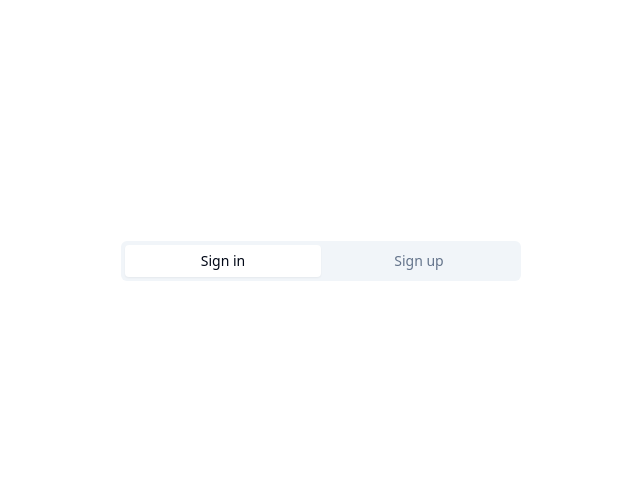
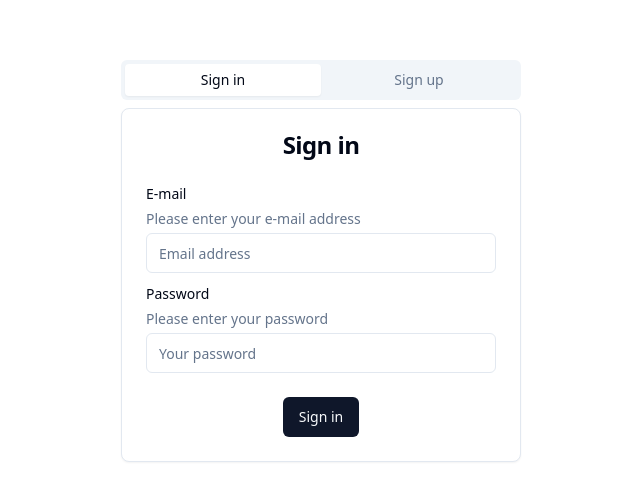
Before and after one commit to scla-sagauniv/hazimetenoosa, a React (Vite) app: page / in a window 1280 px wide. Shown: the part 139-640 px from the top of the page, without its empty margins (319-959 px from the left). Built offline with nearby package versions, Linux system fonts and the light colour scheme.

Commit message:
サインインタブの作成

```diff
--- a/src/pages/Auth.tsx
+++ b/src/pages/Auth.tsx
@@ -24,30 +24,33 @@ export const Auth = () => {
         <TabsTrigger value="signin">Sign in</TabsTrigger>
         <TabsTrigger value="signup">Sign up</TabsTrigger>
       </TabsList>
-      <TabsContent value="account">
+      <TabsContent value="signin">
         <Card>
           <CardHeader>
-            <CardTitle>Account</CardTitle>
-            <CardDescription>
-              Make changes to your account here. Click save when you're done.
-            </CardDescription>
+            <CardTitle className="flex justify-center">Sign in</CardTitle>
           </CardHeader>
           <CardContent className="space-y-2">
             <div className="space-y-1">
-              <Label htmlFor="name">Name</Label>
-              <Input id="name" defaultValue="Pedro Duarte" />
+              <Label htmlFor="email">E-mail</Label>
+              <CardDescription>
+                Please enter your e-mail address
+              </CardDescription>
+              <Input type="email" placeholder="Email address" />
             </div>
             <div className="space-y-1">
-              <Label htmlFor="username">Username</Label>
-              <Input id="username" defaultValue="@peduarte" />
+              <Label htmlFor="password">Password</Label>
+              <CardDescription>
+                Please enter your password
+              </CardDescription>
+              <Input id="password" placeholder="Your password" />
             </div>
           </CardContent>
-          <CardFooter>
-            <Button>Save changes</Button>
+          <CardFooter className="flex justify-center">
+            <Button>Sign in</Button>
           </CardFooter>
         </Card>
       </TabsContent>
-      <TabsContent value="password">
+      <TabsContent value="signup">
         <Card>
           <CardHeader>
             <CardTitle>Password</CardTitle>
```
